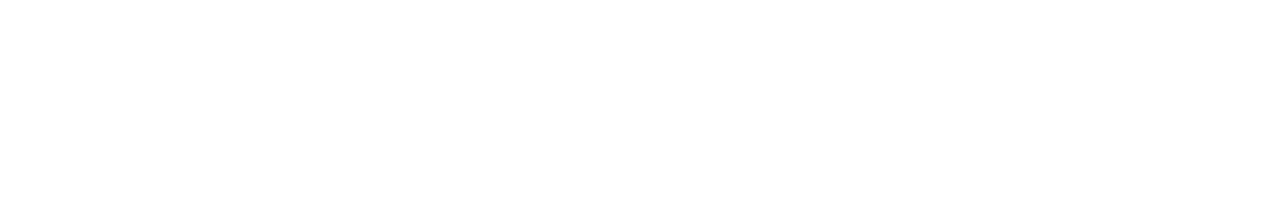
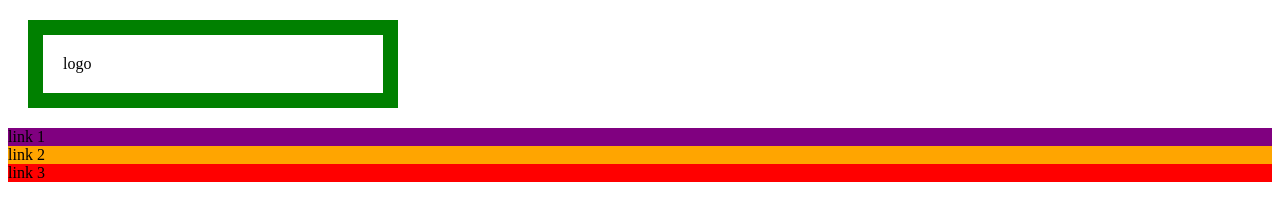
Before and after one commit to Justint1234/random-page, a plain HTML site: page index.html in a window 1280 px wide. Drawn offline with Linux system fonts and the light colour scheme.

Commit message:
progress I guess

```diff
--- a/index.html
+++ b/index.html
@@ -4,12 +4,13 @@
     <meta charset="UTF-8">
     <meta http-equiv="X-UA-Compatible" content="IE=edge">
     <meta name="viewport" content="width=device-width, initial-scale=1.0">
+    <link href = "random-page.css" rel = "stylesheet">
     <title>DBZ Page</title>
 </head>
 <body>
-    <div class="header"></div>
-    <div class="one"></div>
-    <div class="two"></div>
-    <div class="three"></div>
+    <div class= "header">logo</div>
+    <div class= "one">link 1</div>
+    <div class= "two">link 2</div>
+    <div class= "three">link 3</div>
 </body>
 </html>
--- a/random-page.css
+++ b/random-page.css
@@ -0,0 +1,18 @@
+.header {
+    width: 300px;
+  border: 15px solid green;
+  padding: 20px;
+  margin: 20px;
+}
+
+.one {
+    background: purple;
+}
+
+.two {
+    background: orange;
+}
+
+.three {
+    background: red;
+}
```
